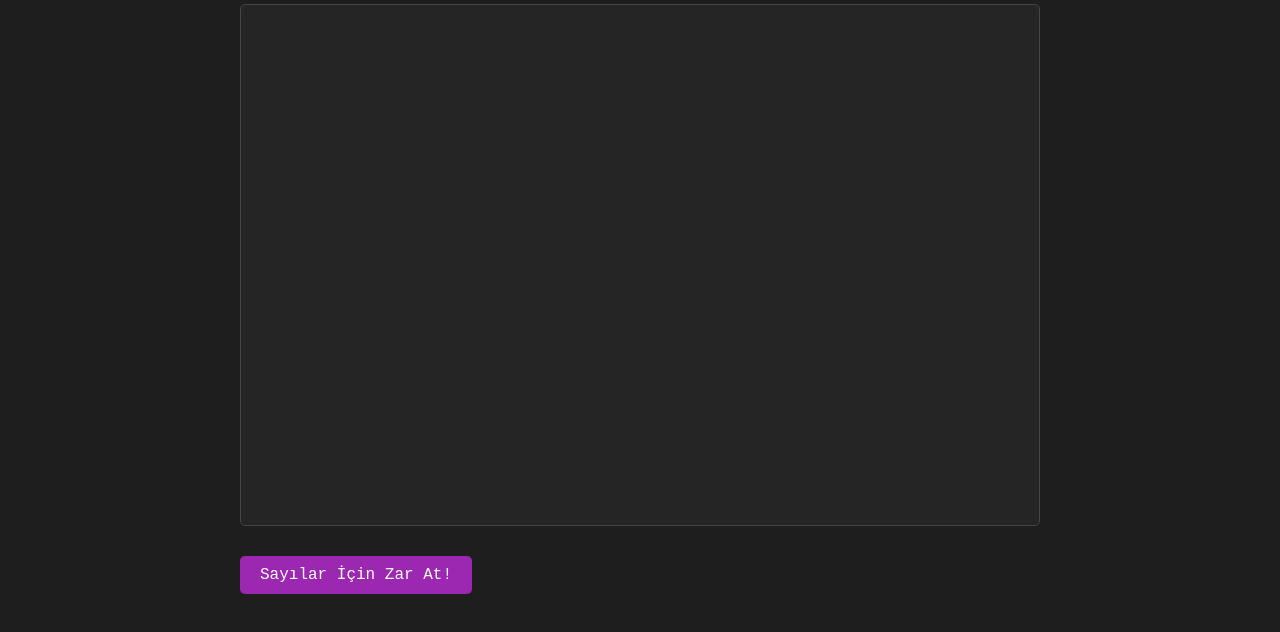
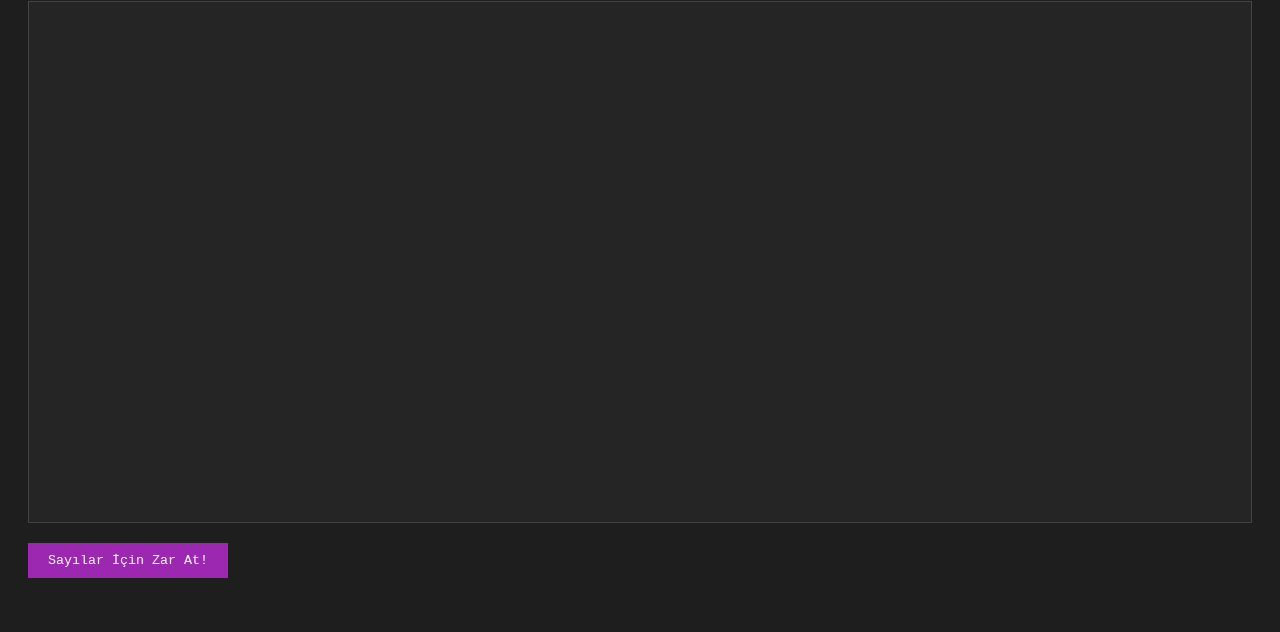
Before and after one commit to metatronslove/sayiya-zar-at, a plain HTML site: page docs/index.html in a window 1280 px wide. Shown: the part 110-742 px from the top of the page. Drawn offline with Linux system fonts and the light colour scheme.

Commit message:
Add files via upload

```diff
--- a/docs/index.html
+++ b/docs/index.html
@@ -6,39 +6,31 @@
     <title>Şanslı Sayı Simülatörü</title>
     <style>
         body {
-            background-color: #1e1e1e;
+            background: #1e1e1e;
             color: #e0e0e0;
             font-family: 'Courier New', monospace;
             padding: 20px;
-            line-height: 1.6;
-            max-width: 800px;
-            margin: 0 auto;
         }
         #terminal {
-            background-color: #252525;
+            background: #252525;
             border: 1px solid #444;
-            border-radius: 5px;
             padding: 20px;
             height: 60vh;
             overflow-y: auto;
             margin-bottom: 20px;
         }
-        .output { white-space: pre-wrap; margin-bottom: 10px; }
         .success { color: #4CAF50; }
         .error { color: #F44336; }
         .warning { color: #FFEB3B; }
         .info { color: #00BCD4; }
         .highlight { background-color: #2196F3; color: white; padding: 0 5px; }
         button {
-            background-color: #9C27B0;
+            background: #9C27B0;
             color: white;
             border: none;
             padding: 10px 20px;
-            font-family: 'Courier New', monospace;
-            font-size: 16px;
-            border-radius: 5px;
+            font-family: inherit;
             cursor: pointer;
-            margin-top: 10px;
         }
         button:disabled { opacity: 0.5; cursor: not-allowed; }
     </style>
```
